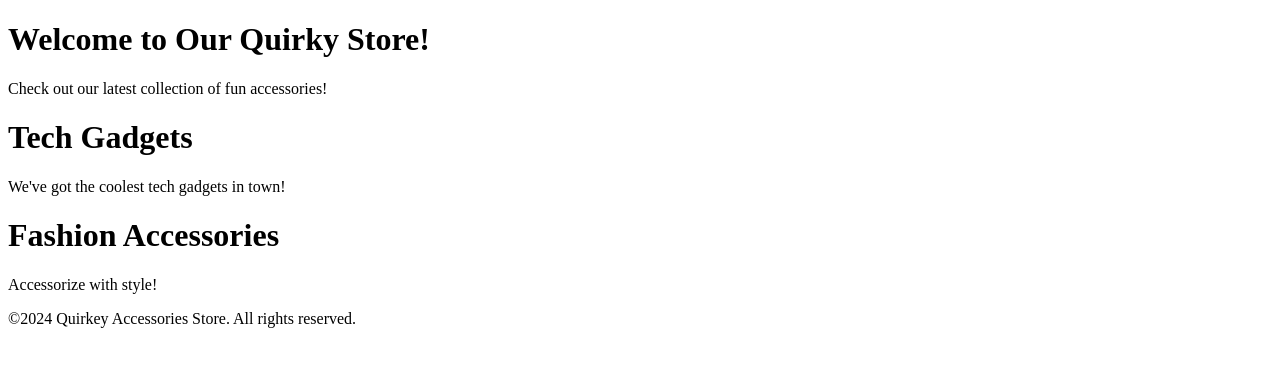
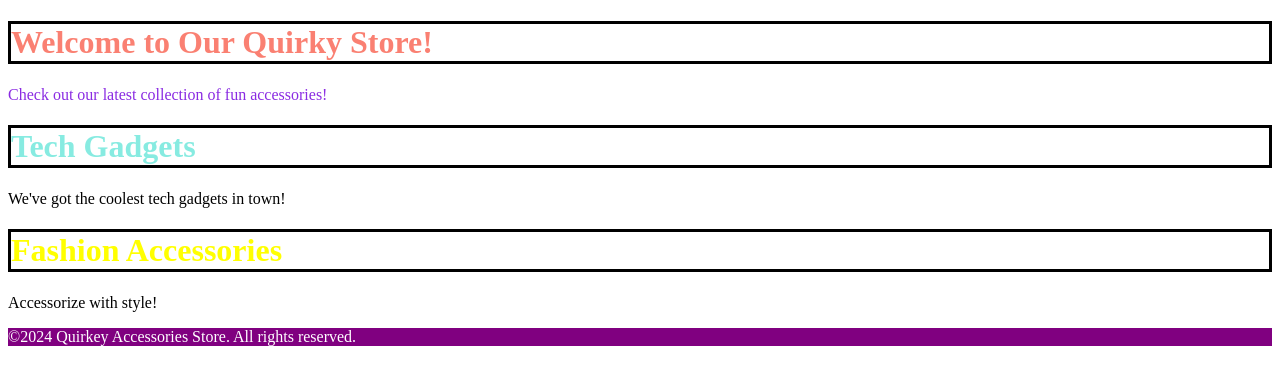
Before and after one commit to Path2Tech-CO/Revamp-STE, a plain HTML site: page index.html in a window 1280 px wide. Drawn offline with Linux system fonts and the light colour scheme.

Commit message:
styling tect using css methods text colors, border styles etc

```diff
--- a/index.html
+++ b/index.html
@@ -4,17 +4,17 @@
     <meta charset="UTF-8">
     <meta name="viewport" content="width=device-width, initial-scale=1.0">
     <title>Document</title>
-    <link rel="stylesheet" type="text/css" href="style.css">
+    <link rel="stylesheet" type="text/css" href="style.css" />
 </head>
 <body>
-    <h1>Welcome to Our Quirky Store!</h1>
-    <p>Check out our latest collection of fun accessories!</p>
-    <h1>Tech Gadgets</h1>
+    <h1 class="Hello-wel">Welcome to Our Quirky Store!</h1>
+    <p class="p1">Check out our latest collection of fun accessories!</p>
+    <h1 class="Tech-wel">Tech Gadgets</h1>
     <p>We've got the coolest tech gadgets in town!</p>
-    <h1>Fashion Accessories</h1>
+    <h1 class="Fash-wel">Fashion Accessories</h1>
     <p>Accessorize with style!</p>
 
-    <p>&copy;2024 Quirkey Accessories Store. All rights reserved.</p>
+    <p class="co">&copy;2024 Quirkey Accessories Store. All rights reserved.</p>
 
 </body>
 </html>
--- a/style.css
+++ b/style.css
@@ -0,0 +1,30 @@
+h1{
+    border-style: solid;
+
+}
+
+.Hello-wel {
+    color:salmon;
+    border-color: black;
+
+}
+
+.p1{
+    color:blueviolet;
+}
+
+.Tech-wel {
+    color: rgb(135, 235, 225);
+    border-color: black;
+}
+
+
+.Fash-wel {
+    color: yellow;
+    border-color: black;
+}
+
+.co{
+    background-color: purple;
+    color: white;
+}
```
